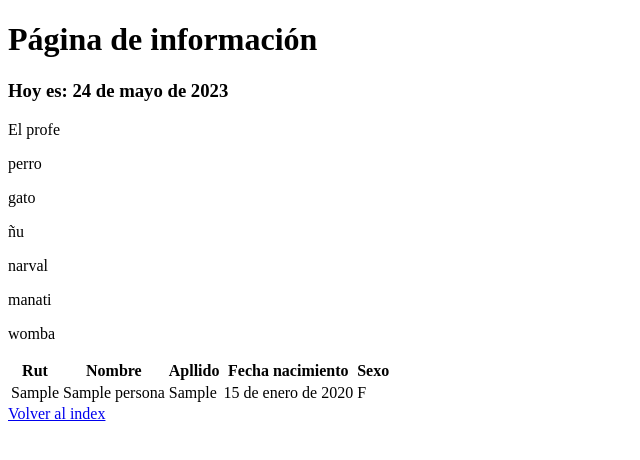
After one commit to profealejandroduoc/sitio, a Django app: page /informacion in a window 1280 px wide. The commit adds this page. Shown: the top 460 px of the page, without its empty margins (0-640 px from the left). Run offline with Django 4.2, Linux system fonts and the light colour scheme; tables that the repository leaves empty hold one stand-in row (values such as "Sample post").

Commit message:
Templates con datos agregados

```diff
--- a/aplicacion/templates/aplicacion/index.html
+++ b/aplicacion/templates/aplicacion/index.html
@@ -8,5 +8,7 @@
 </head>
 <body>
     <h1>Este es el index</h1>
+
+    <a href="{% url 'informacion' %}">Ir a información</a>
 </body>
 </html>
--- /dev/null
+++ b/aplicacion/templates/aplicacion/informacion.html
@@ -0,0 +1,47 @@
+<!DOCTYPE html>
+<html lang="es">
+<head>
+    <meta charset="UTF-8">
+    <meta http-equiv="X-UA-Compatible" content="IE=edge">
+    <meta name="viewport" content="width=device-width, initial-scale=1.0">
+    <title>Aplicacion</title>
+</head>
+<body>
+
+    <h1>Página de información</h1>
+
+    <h3>Hoy es: {{hoy}} </h3>
+    <p>{{autor}}</p>
+
+    {% for ani in animales %}
+        <p>{{ani}}</p>
+
+    {% endfor %}
+
+    <table>
+        <tr>
+          <th>Rut</th>
+          <th>Nombre</th>
+          <th>Apllido</th>
+          <th>Fecha nacimiento</th>
+          <th>Sexo</th>
+        </tr>
+        {% for persona in people %}
+        <tr>
+            <td>{{persona.rut}}</td>
+            <td>{{persona.nombre}}</td>
+            <td>{{persona.apellido}}</td>
+            <td>{{persona.f_nacimiento}}</td>
+            <td>{{persona.genero}}</td>
+          </tr>
+        {% endfor %}
+
+
+      </table>
+
+    <a href="{% url 'index' %}">Volver al index</a>
+
+
+
+</body>
+</html>
--- /dev/null
+++ b/aplicacion/urls.py
@@ -0,0 +1,9 @@
+from django.contrib import admin
+from django.urls import include, path
+from .views import index,informacion
+
+# URLS.py APLICACION
+urlpatterns = [
+    path('',index,name='index'),
+    path('informacion',informacion,name='informacion')
+]
--- a/aplicacion/views.py
+++ b/aplicacion/views.py
@@ -1,3 +1,23 @@
 from django.shortcuts import render
+from datetime import date
+from .models import Persona
 
 # Create your views here.
+def index(request):
+    return render(request,'aplicacion/index.html')
+
+def informacion(request):
+    fecha=date.today()
+    autor="El profe"
+    animales=["perro","gato","ñu","narval","manati","womba"]
+    people=Persona.objects.all()
+
+
+    contexto={
+        "hoy":fecha,
+        "autor":autor,
+        "animales":animales,
+        "people":people
+    }
+
+    return render(request,'aplicacion/informacion.html',contexto)
--- a/sitio/urls.py
+++ b/sitio/urls.py
@@ -14,9 +14,11 @@ Including another URLconf
     1. Import the include() function: from django.urls import include, path
     2. Add a URL to urlpatterns:  path('blog/', include('blog.urls'))
 """
+#URLS.py SITIO
 from django.contrib import admin
-from django.urls import path
+from django.urls import include, path
 
 urlpatterns = [
     path('admin/', admin.site.urls),
+    path('', include('aplicacion.urls'))
 ]
```
